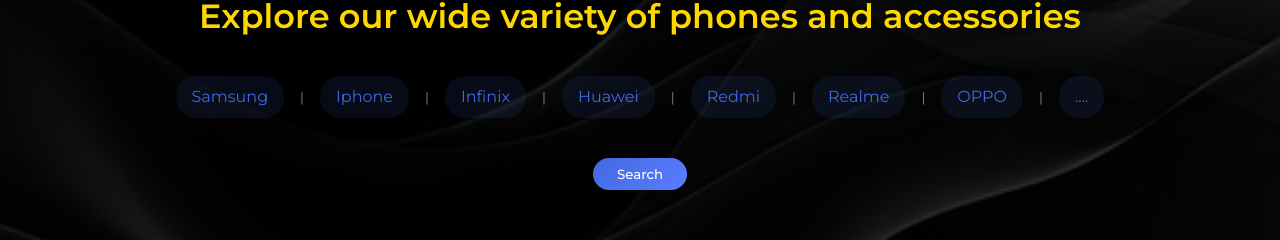
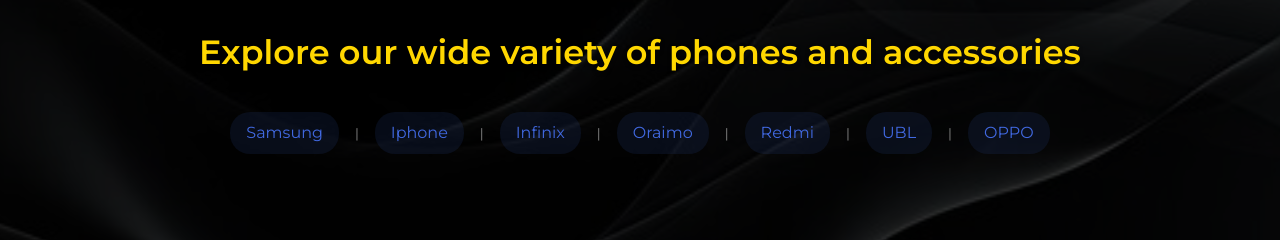
Before and after one commit to Dravis-Xam/Empirefinal, a React (Vite) app in the folder frontend/: page / in a window 1280 px wide. Shown: the part 227-467 px from the top of the page. Built offline with nearby package versions, Linux system fonts and the light colour scheme; no server answers.

Commit message:
few changes on homepage

```diff
--- a/frontend/src/pages/HomePage.jsx
+++ b/frontend/src/pages/HomePage.jsx
@@ -53,15 +53,11 @@
           <span onClick={() => handleTagClick("samsung")}>Samsung</span><small className="separator">|</small>
           <span onClick={() =>handleTagClick("iphone")}>Iphone</span><small className="separator">|</small>
           <span onClick={() =>handleTagClick('infinix')}>Infinix</span><small className="separator">|</small>
-          <span onClick={() =>handleTagClick('huawei')}>Huawei</span><small className="separator">|</small>
+          <span onClick={() =>handleTagClick('huawei')}>Oraimo</span><small className="separator">|</small>
           <span onClick={() =>handleTagClick('redmi')}>Redmi</span><small className="separator">|</small>
-          <span onClick={() =>handleTagClick('realme')}>Realme</span><small className="separator">|</small>
-          <span onClick={() =>handleTagClick('oppo')}>OPPO</span><small className="separator">|</small>
-          <span onClick={navigateSearch}>....</span>
+          <span onClick={() =>handleTagClick('realme')}>UBL</span><small className="separator">|</small>
+          <span onClick={() =>handleTagClick('oppo')}>OPPO</span>
         </div>
-        <button className="seeMoreBrands" onClick={navigateSearch}>
-            Search
-        </button>
       </section>
 
       <section className="phonesContainer">
```
